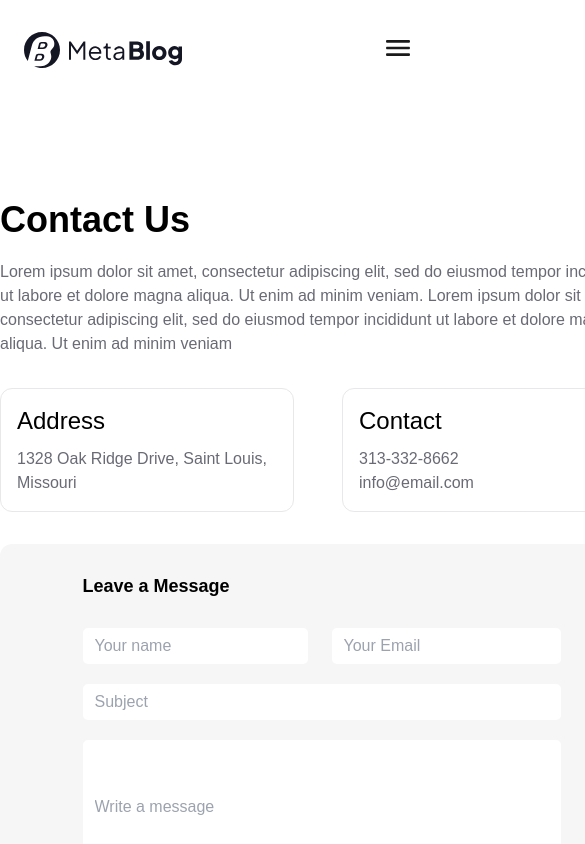
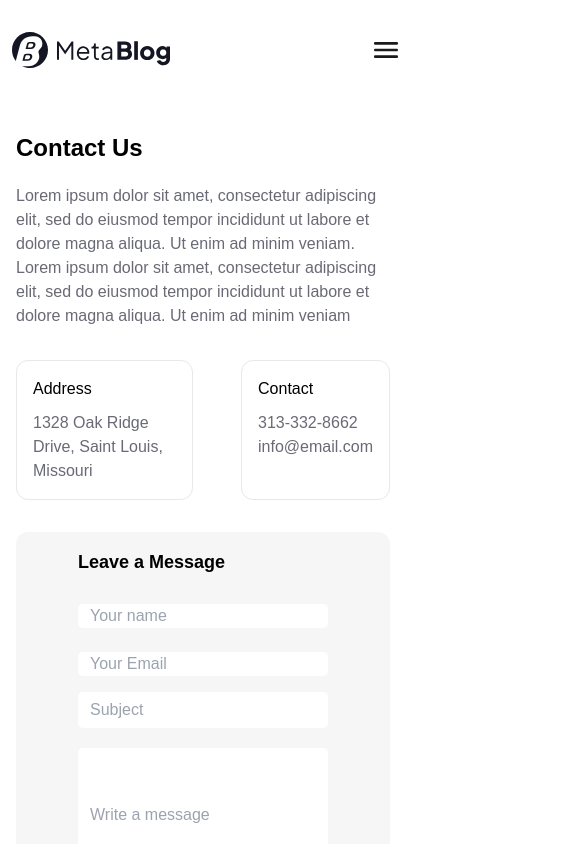
Before and after one commit to bolourima/blog-web-application, a Next.js app: page /contact in a window 390 px wide. Shown: the top 844 px of the page, 585 px wide, since content can reach past the window. Built offline with nearby package versions, Linux system fonts and the light colour scheme.

Commit message:
blog responsive

```diff
--- a/src/components/Footer.jsx
+++ b/src/components/Footer.jsx
@@ -7,7 +7,7 @@ import { MetaBlogAllRightsLogo } from "./Svg images/MetaBlogAllRightsLogo";
 
 export const Footer = () => {
   return (
-    <div className="w-[410px] bg-[#E8E8EA]  lg:w-[1920px] lg:px-[352px] pt-6 lg:pt-[64px] mt-6 lg:mt-28 pb-9">
+    <div className="w-[400px] bg-[#E8E8EA]  lg:w-[1920px] lg:px-[352px] pt-6 lg:pt-[64px] mt-6 lg:mt-28 pb-9">
       <div className="lg:w-[1215px] lg:flex">
         <div className="lg:w-[280px]">
           <b className="hidden lg:text-lg lg:block">About</b>
--- a/src/components/Header.jsx
+++ b/src/components/Header.jsx
@@ -8,7 +8,7 @@ import { Layer } from "./Svg images/Layer";
 export const Header = () => {
   const { searchValue, setSearchValue } = useContext(SearchContextValue);
   return (
-    <div className="ml-6 justify-between w-[390px] lg:w-[1917px] flex py-8 lg:px-[350px]">
+    <div className="ml-3 justify-between w-[390px] lg:w-[1917px] flex py-8 lg:px-[350px]">
       <MetaBlogLogo />
       <div className="hidden lg:w-[667px] lg:flex justify-center items-center gap-10 text-[#3B3C4A] text-base">
         <a href="/">Home</a>
@@ -27,9 +27,9 @@ export const Header = () => {
           <Search />
         </div>
       </div>
-      <div className="block lg:hidden">
+      <button className="block lg:hidden">
         <Layer />
-      </div>
+      </button>
     </div>
   );
 };
--- a/src/components/Hero.jsx
+++ b/src/components/Hero.jsx
@@ -63,12 +63,11 @@ export const Hero = () => {
           </a>
         )}
       </div>
-      <div className="ml-3 w-[390px] flex justify-center lg:text-4xl gap-4 lg:flex lg:justify-end  lg:w-[1216px] lg:m-auto lg:mt-[11px]">
+      <div className="ml-3 w-[390px] flex justify-center lg:text-4xl gap-4 lg:flex lg:justify-end  lg:w-[1216px] lg:m-auto mt-3 lg:mt-[11px]">
         <button
           onClick={leftClick}
-          className="h-6 w-6 lg:h-10 lg:w-10 flex justify-center items-center border-[1px] border-solid border-[#696A75] rounded-md"
+          className="h-6 w-6 lg:h-10 lg:w-10 flex justify-center items-center lg:border-[1px] border-solid border-[#696A75] rounded-md"
         >
-          {" "}
           <svg
             xmlns="http://www.w3.org/2000/svg"
             width="9"
@@ -79,16 +78,15 @@ export const Hero = () => {
             <path
               d="M8.5 16L1 8.5L8.5 1"
               stroke="black"
-              stroke-linecap="round"
-              stroke-linejoin="round"
+              strokeLinecap="round"
+              strokeLinejoin="round"
             />
           </svg>
         </button>
         <button
           onClick={rightClick}
-          className="h-6 w-6 lg:h-10 lg:w-10 flex justify-center items-center border-[1px] border-solid border-[#696A75] rounded-md"
+          className="h-6 w-6 lg:h-10 lg:w-10 flex justify-center items-center lg:border-[1px] lg:border-solid lg:border-[#696A75] rounded-md"
         >
-          {" "}
           <svg
             xmlns="http://www.w3.org/2000/svg"
             width="9"
@@ -99,8 +97,8 @@ export const Hero = () => {
             <path
               d="M1 1L8.5 8.5L1 16"
               stroke="black"
-              stroke-linecap="round"
-              stroke-linejoin="round"
+              strokeLinecap="round"
+              strokeLinejoin="round"
             />
           </svg>
         </button>
--- a/src/components/Trending.jsx
+++ b/src/components/Trending.jsx
@@ -22,7 +22,7 @@ export const Trending = () => {
     <div className="flex-wrap w-[400px] lg:w-[1917px] lg:flex lg:flex-col lg:items-center lg:mb-[100px]">
       <p className="flex justify-center lg:text-2xl lg:w-[1231px] mb-[30px]">Trending</p>
       <div className="hidden lg:flex lg:w-[1917px] m-auto justify-center gap-5">
-        {articles.slice(0, 4).map((article) => {
+        {articles.slice(5, 8).map((article) => {
           return (
             <a onClick={() => sendProps()} href={`/${article.id}`}>
               <div className="relative flex h-[320px] w-[289px]">
@@ -46,7 +46,7 @@ export const Trending = () => {
         })}
       </div>
       <div className="w-[390px] lg:hidden m-auto flex justify-center gap-5">
-        {articles.slice(0,1).map((article) => {
+        {articles.slice(4,5).map((article) => {
           return (
             <a onClick={() => sendProps()} href={`/${article.id}`}>
               <div className="relative flex h-[320px] w-[289px]">
--- a/src/pages/[id].js
+++ b/src/pages/[id].js
@@ -26,11 +26,11 @@ const blogID = () => {
   return (
     <div>
       <Header />
-      <p className="w-[800px] m-auto mt-[100px]">
+      <p className="lg:w-[800px] m-auto mt-6 lg:mt-[100px]">
         {filteredArticles.map((article) => {
           return (
             <div>
-              <p className="text-4xl font-semibold">{article.title}</p>
+              <p className="text-2xl lg:text-4xl font-semibold">{article.title}</p>
 
               <div className="flex items-center text-[#97989F] text-sm mt-5 mb-8">
                 <img
@@ -49,7 +49,7 @@ const blogID = () => {
                       : "https://picsum.photos/536/354"
                   }
                   alt=""
-                  className="h-[462px] w-[800px] rounded-md"
+                  className="lg:h-[462px] lg:w-[800px] rounded-md"
                 />
               </div>
               <div className="font-base flex flex-col gap-4">
--- a/src/pages/contact.js
+++ b/src/pages/contact.js
@@ -8,8 +8,8 @@ export default function Home() {
   return (
     <>
       <Header />
-      <div className="w-[643px] m-auto mt-[100px] mb-[100px]">
-        <p className="text-4xl font-semibold mb-5">Contact Us</p>
+      <div className="ml-4 lg:w-[643px] m-auto mt-8 lg:mt-[100px] mb-[100px]">
+        <p className="text-2xl lg:text-4xl font-semibold mb-5">Contact Us</p>
         <p className="text-[#696A75] mb-8">
           Lorem ipsum dolor sit amet, consectetur adipiscing elit, sed do
           eiusmod tempor incididunt ut labore et dolore magna aliqua. Ut enim ad
@@ -18,43 +18,43 @@ export default function Home() {
           enim ad minim veniam
         </p>
         <div className="flex gap-12 mb-8">
-          <div className="border-solid border-[#E8E8EA] border-[1px] rounded-xl p-4 w-[294px]">
-            <p className="text-2xl mb-[10px]">Address</p>
+          <div className="border-solid border-[#E8E8EA] border-[1px] rounded-xl p-4 lg:w-[294px]">
+            <p className="lg:text-2xl mb-[10px]">Address</p>
             <p className="text-[#696A75]">
               1328 Oak Ridge Drive, Saint Louis, Missouri
             </p>
           </div>
-          <div className="border-solid border-[#E8E8EA] border-[1px] rounded-xl p-4 w-[294px]">
-            <p className="text-2xl mb-[10px]">Contact</p>
+          <div className="border-solid border-[#E8E8EA] border-[1px] rounded-xl p-4 lg:w-[294px]">
+            <p className="lg:text-2xl mb-[10px]">Contact</p>
             <p className="text-[#696A75]">313-332-8662</p>
             <p className="text-[#696A75]">info@email.com</p>
           </div>
         </div>
-        <div className="flex m-auto justify-center w-[643px] bg-[#F6F6F7] py-7 rounded-xl">
+        <div className="flex m-auto justify-center lg:w-[643px] bg-[#F6F6F7] lg:py-7 rounded-xl">
           <div className="">
-            <p className="font-semibold text-lg mb-7">Leave a Message</p>
-            <div className="flex gap-6 mb-5 h-9">
+            <p className="mt-4 font-semibold text-lg mb-7">Leave a Message</p>
+            <div className="flex flex-col lg:flex gap-6 mb-5 h-9">
               <input
                 type="text"
                 placeholder="Your name"
-                className="pl-3 w-[225px] rounded-[5px]"
+                className="pl-3 w-[250px] lg:w-[225px] rounded-[5px]"
               ></input>
               <input
                 type="text"
                 placeholder="Your Email"
-                className="pl-3 w-[229px] rounded-[5px]"
+                className="pl-3 w-[250px] lg:w-[229px] rounded-[5px]"
               ></input>
             </div>
             <input
               type="text"
               placeholder="Subject"
-              className="pl-3 w-[478px] mb-5 rounded-[5px] h-9"
+              className="pl-3 mt-8 w-[250px] lg:w-[478px] mb-5 rounded-[5px] h-9"
             ></input>
             <div>
               <input
                 type="text"
                 placeholder="Write a message"
-                className="pl-3 min-h-[134px] w-[478px] rounded-[5px]"
+                className="pl-3 w-[250px] min-h-[134px] lg:w-[478px] rounded-[5px]"
               ></input>
             </div>
 
```
